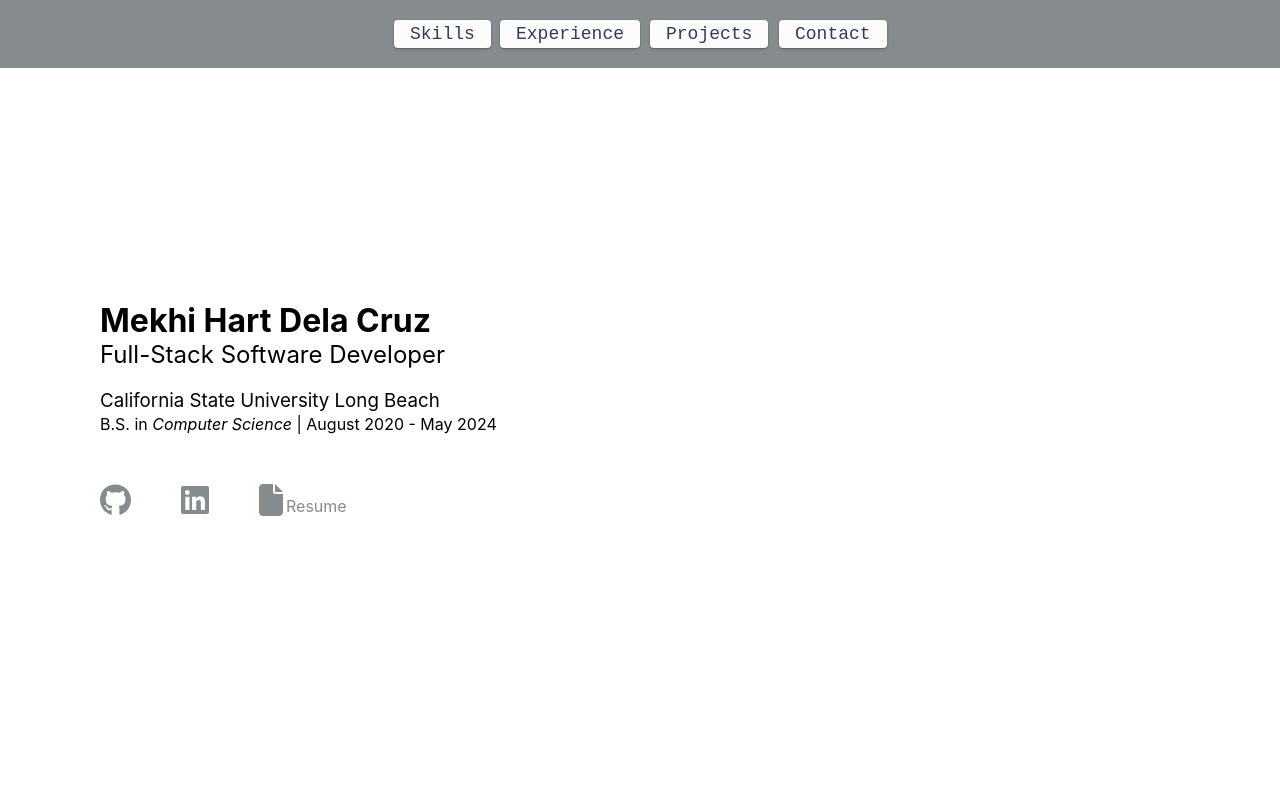
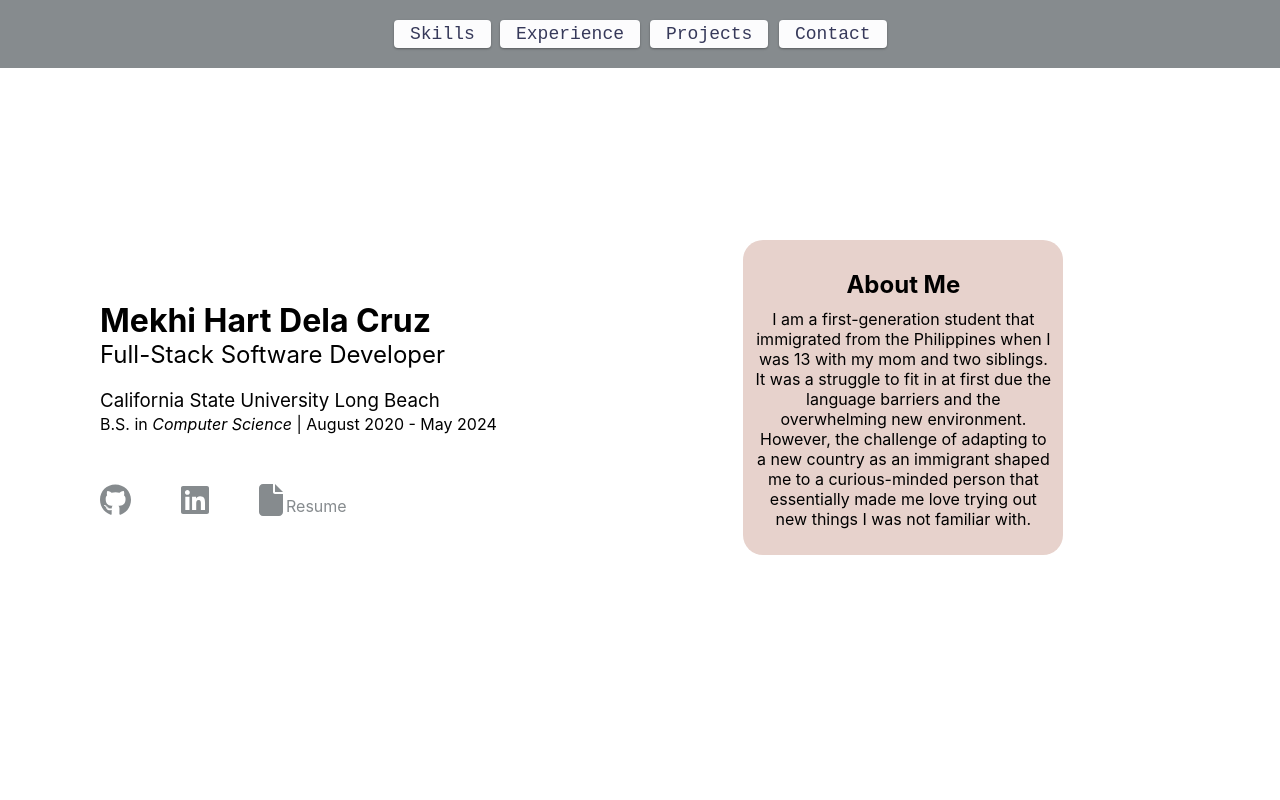
Before and after one commit to MekhiHart/portfolio, a React (Create React App) app: page / in a window 1280 px wide. Shown: the top 800 px of the page. Built offline with nearby package versions, Linux system fonts and the light colour scheme.

Commit message:
added an about me section on hero

```diff
--- a/src/Components/Hero.jsx
+++ b/src/Components/Hero.jsx
@@ -5,7 +5,8 @@ import {faFile} from '@fortawesome/free-solid-svg-icons'
 export default function Hero(){
     return(
     <div className="hero--container fullScreen" id='HERO'>
-        <div className="hero--intro">
+        <div className="hero--left">
+            <div className="hero--left--container">
                 <h1 style={{marginBottom: "-20px" , fontWeight:"bold"}}>Mekhi Hart Dela Cruz</h1>
                 <h2>Full-Stack Software Developer</h2>
                 <h3 style={{marginBottom: "-20px"}}>California State University Long Beach</h3>
@@ -17,7 +18,20 @@ export default function Hero(){
                 <a href="https://www.linkedin.com/in/mekhihart-delacruz/" target='_blank'><FontAwesomeIcon icon={faLinkedin} size='2x'/></a>
                 <a id="resume" href="https://drive.google.com/file/d/12Kqr3mP8Z75CRPphWRdP-PGQisb6zUsJ/view?usp=sharing" target='_blank'><FontAwesomeIcon icon={faFile} size='2x'/><span style={{marginLeft:"3px"}} >Resume</span></a>
             </div>
+        </div>
 
+        <div className="hero--right">
+            <div className="hero--right--container">
+                <h2>About Me</h2>
+                <p style={{marginTop:"-10px"}}>
+                    I am a first-generation student that immigrated from the Philippines when I was 13 with my mom and two siblings.
+                    It was a struggle to fit in at first due the language barriers and the
+                    overwhelming new environment. However, the challenge of adapting to a new
+                    country as an immigrant shaped me to a curious-minded person that essentially made
+                    me love trying out new things I was not familiar with.
+                    </p>
+            </div>
+        </div>
     </div>
     )
 }
--- a/src/index.css
+++ b/src/index.css
@@ -80,17 +80,40 @@ nav a:hover:before {
   color:#868B8E
 }
 
-
 .hero--container{
+  display: grid;
+  grid-template-columns: auto auto;
   padding-left: 100px;
 }
 
-.hero--intro{
+.hero--left{
   padding-top: 35vh;
 }
 
-.hero--intro > *{
+.hero--right{
+  padding-top: 30vh;
+  padding-left: 50px;
+}
+
+.hero--left--container > *{
   font-weight: normal;
+}
+
+.hero--right--container{
+  background-color: #E7D2CC;
+
+  display: flex;
+  flex-direction: column;
+  justify-content: center;
+  align-items: center;
+
+  margin-right: 20px;
+  padding: 10px;
+  max-width: 300px;
+  border-radius: 20px;
+  text-align: center;
+
+
 }
 
 
@@ -341,6 +364,16 @@ nav a:hover:before {
 
 @media screen and (max-width: 612px) { /** For phones */
 
+  /** For Hero section */
+
+  .hero--container{
+    margin-left: -50px ;
+    scale: 80%;
+  }
+
+  .hero--left--container{
+    padding-top: 10vh;
+  }
   /** For icons */
   .svg--icon{
     max-height: 50px;
```
Lines whose indentation alone changed are shown as unchanged.
